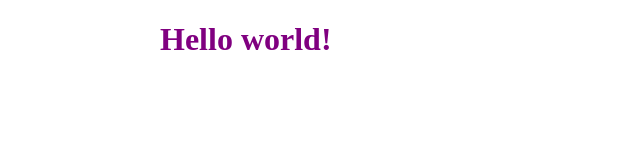
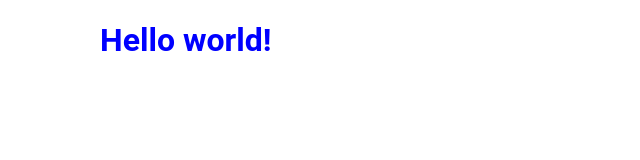
Before and after one commit to extrawaterjoe/dispatch, a Gatsby site: page / in a window 1280 px wide. Shown: the whole page, without its empty margins (0-640 px from the left). Built offline with nearby package versions, Linux system fonts and the light colour scheme; Gatsby itself is replaced by a stand-in of ours.

Commit message:
global styles file

```diff
--- a/package.json
+++ b/package.json
@@ -8,7 +8,7 @@
     "build": "gatsby build",
     "develop": "gatsby develop",
     "format": "prettier --write \"**/*.{js,jsx,ts,tsx,json,md}\"",
-    "start": "npm run clean && npm run develop",
+    "start": "gatsby develop",
     "serve": "gatsby serve",
     "clean": "gatsby clean",
     "test": "echo \"Write tests! -> https://gatsby.dev/unit-testing\" && exit 1"
--- a/src/components/layout.js
+++ b/src/components/layout.js
@@ -1,26 +1,13 @@
-/**
- * Layout component that queries for data
- * with Gatsby's useStaticQuery component
- *
- * See: https://www.gatsbyjs.com/docs/use-static-query/
- */
-
 import * as React from "react"
+import { GlobalStyles } from "../styles/global"
 import PropTypes from "prop-types"
 
 const Layout = ({ children }) => {
   return (
-    <>
-      <div
-        style={{
-          margin: `0 auto`,
-          maxWidth: 960,
-          padding: `0 1.0875rem 1.45rem`,
-        }}
-      >
-        <main>{children}</main>
-      </div>
-    </>
+    <React.Fragment>
+      <GlobalStyles />
+      <main>{children}</main>
+    </React.Fragment>
   )
 }
 
--- a/src/pages/index.js
+++ b/src/pages/index.js
@@ -1,11 +1,11 @@
 import React from "react"
 import styled from "styled-components"
 
-import Layout from "../components/layout"
-import Seo from "../components/seo"
+import Layout from "../components/Layout"
+import Seo from "../components/Seo"
 
 const Styledh1 = styled.h1`
-  color: purple;
+  color: blue;
 `
 
 export default function Home() {
--- /dev/null
+++ b/src/styles/global.js
@@ -0,0 +1,15 @@
+import { createGlobalStyle } from "styled-components"
+
+export const GlobalStyles = createGlobalStyle`
+  *,
+  *::after,
+  *::before {
+    box-sizing: border-box;
+  }
+
+  body {
+    display: flex;
+    font-family: Roboto, Helvetica, Arial, sans-serif;
+    margin: 0 100px;
+  }
+`
```
Also changed, not shown: src/components/seo.js (+0 -7 lines).
